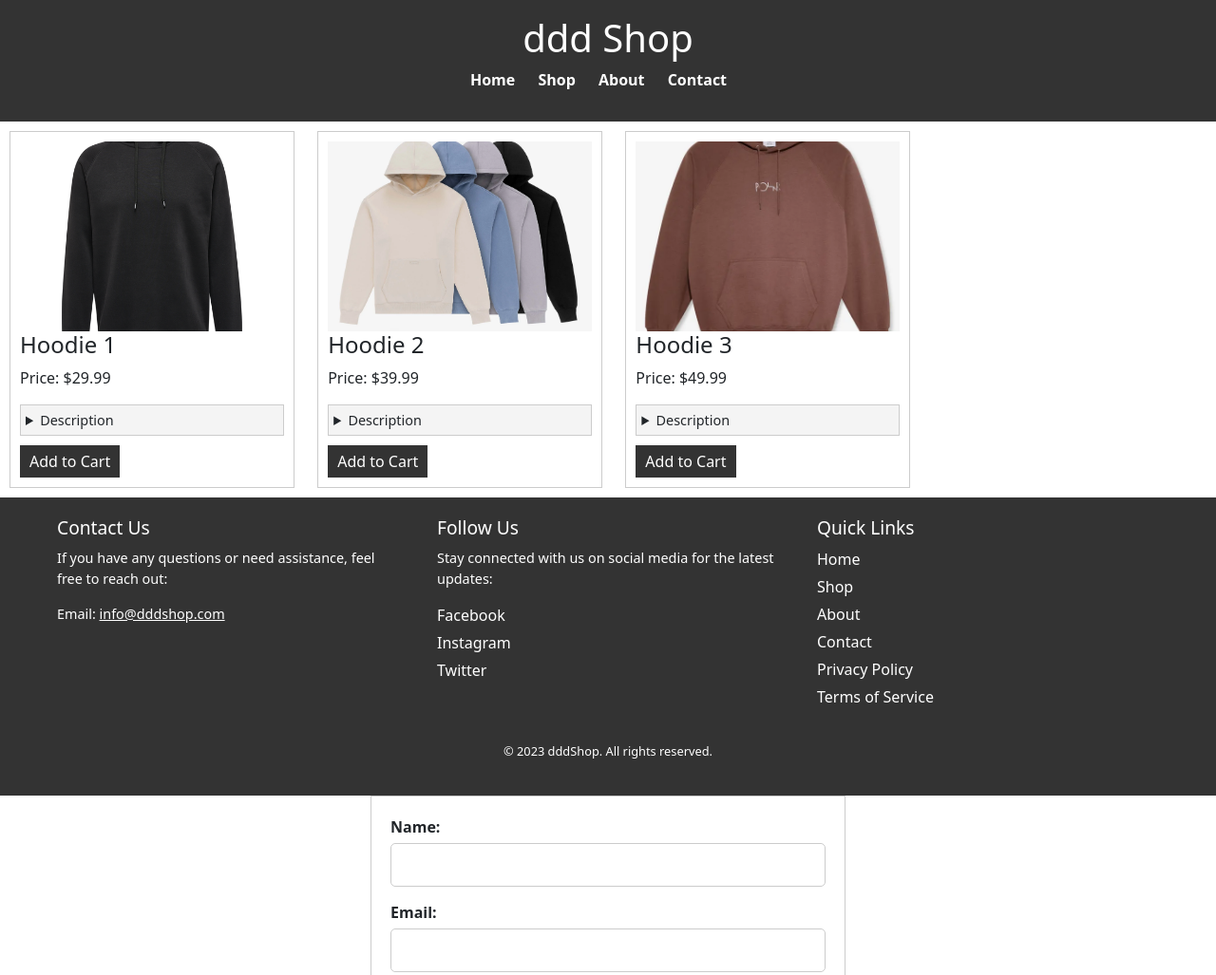
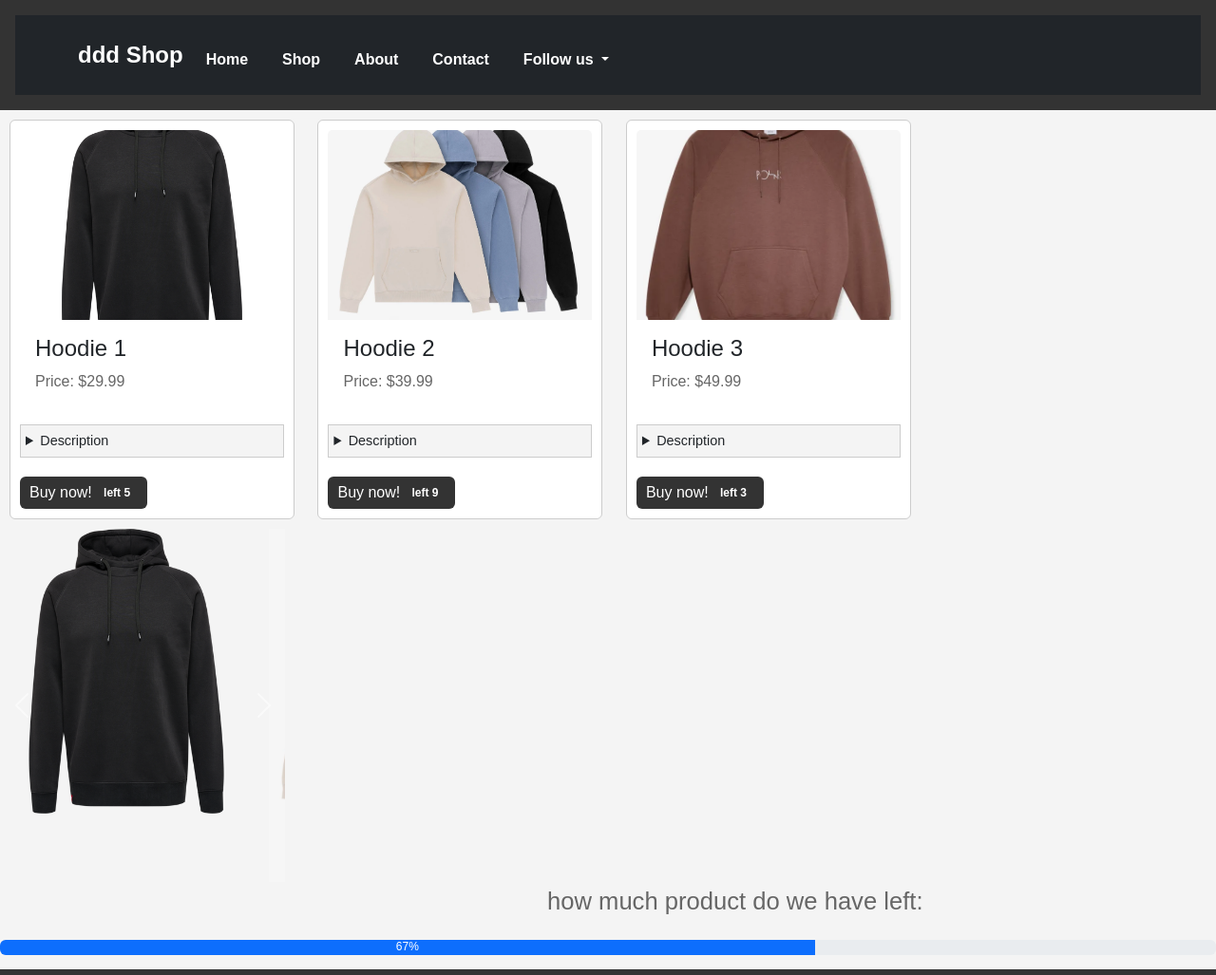
Before and after one commit to ZhumagaliDastan/ddd.github.io, a plain HTML site: page index.html in a window 1280 px wide. Shown: the top 1027 px of the page at 95% size. Drawn offline with nearby package versions, Linux system fonts and the light colour scheme.

Commit message:
Add files via upload

```diff
--- a/index.html
+++ b/index.html
@@ -3,70 +3,130 @@
 <head>
     <meta charset="UTF-8">
     <meta name="viewport" content="width=device-width, initial-scale=1.0">
+    <link href="https://cdn.jsdelivr.net/npm/bootstrap@5.3.2/dist/css/bootstrap.min.css" rel="stylesheet" integrity="sha384-T3c6CoIi6uLrA9TneNEoa7RxnatzjcDSCmG1MXxSR1GAsXEV/Dwwykc2MPK8M2HN" crossorigin="anonymous">
     <link rel="stylesheet" href="styles.css">
     <link rel="icon" href="favicon.ico" type="image/x-icon">
-    <link rel="stylesheet" href="https://cdn.jsdelivr.net/npm/bootstrap@5.3.0/dist/css/bootstrap.min.css">
-    <script src="https://cdn.jsdelivr.net/npm/bootstrap@5.3.0/dist/js/bootstrap.min.js"></script>
+    <script src="https://cdn.jsdelivr.net/npm/@popperjs/core@2.9.2/dist/umd/popper.min.js"></script>
+    <script src="https://cdn.jsdelivr.net/npm/bootstrap@5.0.1/dist/js/bootstrap.min.js" integrity="sha384-Atwg2Pkwv9vp0ygtn1JAojH0nYbwNJLPhwyoVbhoPwBhjQPR5VtM2+xf0Uwh9KtT" crossorigin="anonymous"></script>
+
     <title>ddd Shop</title>
 </head>
 <body>
     <header>
-        <h1>ddd Shop</h1>
-        <nav>
-            <ul>
-                <li><a href="#">Home</a></li>
-                <li><a href="#">Shop</a></li>
-                <li><a href="#">About</a></li>
-                <li><a href="#">Contact</a></li>
+        <nav class="navbar navbar-expand-lg navbar-dark bg-dark">
+           <div class="container">
+               <a class="navbar-brand" href="index.html">ddd Shop</a>
+               <button class="navbar-toggler" type="button" data-toggle="collapse" data-target="#navbarNav" aria-controls="navbarNav" aria-expanded="false" aria-label="Toggle navigation">
+                   <span class="navbar-toggler-icon"></span>
+               </button>
+               <div class="collapse navbar-collapse" id="navbarNav">
+                   <ul class="navbar-nav ml-auto">
+                       <li class="nav-item active">
+                           <a class="nav-link" href="index.html">Home</a>
+                       </li>
+                       <li class="nav-item">
+                           <a class="nav-link" href="shop.html">Shop</a>
+                       </li>
+                       <li class="nav-item">
+                           <a class="nav-link" href="about.html">About</a>
+                       </li>
+                       <li class="nav-item">
+                           <a class="nav-link" href="contact.html">Contact</a>
+                       </li>
+                       <li class="nav-item dropdown">
+                         <a class="nav-link dropdown-toggle" type="button" id="dropdownMenuButton1" data-bs-toggle="dropdown" aria-expanded="false">
+                             Follow us
+                         </a>
+                         <div class="dropdown-menu" aria-labelledby="navbarDropdown">
+                             <a class="dropdown-item" href="#">Instagram</a>
+                             <a class="dropdown-item" href="#">Facebook</a>
+                             <a class="dropdown-item" href="#">Twitter</a>
+                         </div>
+                     </li>
                    </ul>
+               </div>
+           </div>
         </nav>
     </header>
-
     <main>
-        <article class="product">
+        <article class="card">
             <figure>
-                <img src="hoodie1.jpg" alt="Hoodie 1">
-                <figcaption>
-                    <h2>Hoodie 1</h2>
-                    <p>Price: $29.99</p>
+                <img src="hoodie1.jpg" class="card-img-top" alt="Hoodie 1">
+                <figcaption class="card-body">
+                    <h2 class="card-title">Hoodie 1</h2>
+                    <p class="card-price">Price: $29.99</p>
                 </figcaption>
             </figure>
             <details>
                 <summary>Description</summary>
-                <p>This is a comfortable and stylish hoodie with a classic design. It's available in various sizes and colors to suit your style.</p>
+                <p class="card-text">This is a comfortable and stylish hoodie with a classic design. It's available in various sizes and colors to suit your style.</p>
             </details>
-            <button>Add to Cart</button>
+            <button type="button" class="btn btn-primary">
+              Buy now! <span class="badge badge-light">left 5</span>
+            </button>
+
         </article>
 
-	<article class="product">
+        <article class="card">
             <figure>
-            <img src="hoodie2.jpg" alt="Hoodie 2">
-            <figcaption>
-                <h2>Hoodie 2</h2>
-                <p>Price: $39.99</p>
+                <img src="hoodie2.jpg" class="card-img-top" alt="Hoodie 2">
+                <figcaption class="card-body">
+                    <h2 class="card-title">Hoodie 2</h2>
+                    <p class="card-price">Price: $39.99</p>
                 </figcaption>
             </figure>
             <details>
                 <summary>Description</summary>
-            <p>This hoodie features a trendy design with a hood and front pocket. It's perfect for casual wear and is available in various colors.</p>
+                <p class="card-text">This hoodie features a trendy design with a hood and front pocket. It's perfect for casual wear and is available in various colors.</p>
             </details>
-        <button>Add to Cart</button>
+            <button type="button" class="btn btn-primary">
+              Buy now! <span class="badge badge-light">left 9</span>
+            </button>
         </article>
 
-    <article class="product">
+        <article class="card">
             <figure>
-            <img src="hoodie3.jpg" alt="Hoodie 3">
-            <figcaption>
-                <h2>Hoodie 3</h2>
-                <p>Price: $49.99</p>
+                <img src="hoodie3.jpg" class="card-img-top" alt="Hoodie 3">
+                <figcaption class="card-body">
+                    <h2 class="card-title">Hoodie 3</h2>
+                    <p class="card-price">Price: $49.99</p>
                 </figcaption>
             </figure>
             <details>
                 <summary>Description</summary>
-            <p>This premium hoodie with specific print is made with high-quality materials and offers exceptional warmth and comfort. Available in limited quantities.</p>
+                <p class="card-text">This premium hoodie with specific print is made with high-quality materials and offers exceptional warmth and comfort. Available in limited quantities.</p>
             </details>
-        <button>Add to Cart</button>
+            <button type="button" class="btn btn-primary">
+              Buy now! <span class="badge badge-light">left 3</span>
+            </button>
         </article>
+
+        <div id="myCarousel" class="carousel slide" data-bs-ride="carousel">
+            <div class="carousel-inner">
+                <div class="carousel-item active">
+                    <img src="hoodie1.jpg" class="d-block w-100" alt="Carousel 1">
+                </div>
+                <div class="carousel-item">
+                    <img src="hoodie2.jpg" class="d-block w-100" alt="Carousel 2">
+                </div>
+                <div class="carousel-item">
+                    <img src="hoodie3.jpg" class="d-block w-100" alt="Carousel 3">
+                </div>
+            </div>
+            <a class="carousel-control-prev" href="#myCarousel" role="button" data-bs-slide="prev">
+                <span class="carousel-control-prev-icon" aria-hidden="true"></span>
+                <span class="visually-hidden">Previous</span>
+            </a>
+            <a class="carousel-control-next" href="#myCarousel" role="button" data-bs-slide="next">
+                <span class="carousel-control-next-icon" aria-hidden="true"></span>
+                <span class="visually-hidden">Next</span>
+            </a>
+        </div>
+
+      <p class="progress-p">how much product do we have left:</p>
+      <div class="progress">
+        <div class="progress-bar" role="progressbar" style="width: 67%;" aria-valuenow="67" aria-valuemin="0" aria-valuemax="100">67%</div>
+      </div>
 
     </main>
 
@@ -90,14 +150,14 @@
 
             <div class="footer-section links">
                 <h3>Quick Links</h3>
+                <nav>
                     <ul>
-                    <li><a href="#">Home</a></li>
-                    <li><a href="#">Shop</a></li>
-                    <li><a href="#">About</a></li>
+                        <li><a href="index.html">Home</a></li>
+                        <li><a href="shop.html">Shop</a></li>
+                        <li><a href="about.html">About</a></li>
                         <li><a href="#">Contact</a></li>
-                    <li><a href="#">Privacy Policy</a></li>
-                    <li><a href="#">Terms of Service</a></li>
                     </ul>
+                </nav>
             </div>
         </div>
 
@@ -105,48 +165,5 @@
             <p>&copy; 2023 dddShop. All rights reserved.</p>
         </div>
     </footer>
-
-
-    <form action="#" method="post">
-        <label for="name">Name:</label>
-        <input type="text" id="name" name="name" required>
-
-        <label for="email">Email:</label>
-        <input type="email" id="email" name="email" required>
-
-        <label for="message">Message:</label>
-        <textarea id="message" name="message" rows="4" required></textarea>
-
-        <button type="submit">Submit</button>
-    </form>
-
-
-    <table>
-        <caption>Product Details</caption>
-        <thead>
-            <tr>
-                <th>Product</th>
-                <th>Price</th>
-                <th>Availability</th>
-            </tr>
-        </thead>
-        <tbody>
-            <tr>
-                <td>Hoodie 1</td>
-                <td>$29.99</td>
-                <td>In Stock</td>
-            </tr>
-            <tr>
-                <td>Hoodie 2</td>
-                <td>$39.99</td>
-                <td>In Stock</td>
-            </tr>
-	    <tr>
-                <td>Hoodie 3</td>
-                <td>$39.99</td>
-                <td>out stock</td>
-            </tr>
-        </tbody>
-    </table>
 </body>
 </html>
--- a/styles.css
+++ b/styles.css
@@ -2,6 +2,20 @@
 body, h1, h2, h3, p, ul, li {
     margin: 0;
     padding: 0;
+}
+
+
+h2 {
+    font-size: 1.5rem;
+    color: #333;
+    margin-bottom: 10px;
+}
+
+/* CSS for Contact Us Paragraph */
+p {
+    font-size: 1rem;
+    color: #666;
+    margin-bottom: 20px;
 }
 
 /* Global styles */
@@ -35,57 +49,14 @@ nav a {
     font-weight: bold;
 }
 
-/* Product listing styles */
-.main {
-    margin: 20px;
-}
 
-.product {
-    background-color: #fff;
-    border: 1px solid #ccc;
-    margin: 10px;
-    padding: 10px;
-    display: inline-block;
-    width: 300px;
-}
-
-.product img {
-    width: 100%;
-    max-height: 200px;
-    object-fit: cover;
-}
-
-.product h2 {
-    font-size: 1.5rem;
-}
-
-.product p {
-    margin: 0;
-}
-
-.product details {
-    margin-top: 10px;
-    font-size: 0.9rem;
-    background-color: #f4f4f4;
-    padding: 5px;
-    border: 1px solid #ccc;
-}
-
-.product button {
-    display: block;
-    margin-top: 10px;
-    background-color: #333;
-    color: #fff;
-    border: none;
-    padding: 5px 10px;
-    cursor: pointer;
-}
 
 /* Footer styles */
 footer {
     background-color: #333;
     color: #fff;
     padding: 20px 0;
+    margin-top: 15px;
 }
 
 .footer-content {
@@ -183,6 +154,7 @@ table {
     margin: 20px;
     max-width: 800px;
     margin: 0 auto;
+    margin-top: 30px;
 }
 
 table caption {
@@ -205,3 +177,100 @@ a {
 a:hover {
     text-decoration: underline;
 }
+
+/* Navbar styles */
+.navbar {
+    background-color: #333;
+    color: #fff;
+    padding: 1rem 0; /* Adjust padding as needed */
+}
+
+.navbar-brand {
+    font-size: 1.5rem; /* Adjust font size as needed */
+    font-weight: bold;
+}
+
+.navbar-toggler-icon {
+    color: #fff;
+}
+
+.navbar-nav {
+    margin-top: 10px; /* Adjust margin as needed */
+}
+
+.nav-item {
+    margin-right: 20px;
+}
+
+.nav-link {
+    text-decoration: none;
+    color: #fff;
+    font-weight: bold;
+    transition: color 0.3s; /* Smooth color transition on hover */
+}
+
+.nav-link:hover {
+    color: #ccc; /* Change color on hover as desired */
+}
+
+/* card listing styles */
+.main {
+    margin: 20px;
+}
+
+.card {
+    background-color: #fff;
+    border: 1px solid #ccc;
+    margin: 10px;
+    padding: 10px;
+    display: inline-block;
+    width: 300px;
+    vertical-align: top;
+}
+
+.card img {
+    width: 100%;
+    max-height: 200px;
+    object-fit: cover;
+}
+
+.card h2 {
+    font-size: 1.5rem;
+}
+
+.card p {
+    margin: 0;
+}
+
+.card details {
+    margin-top: 10px;
+    font-size: 0.9rem;
+    background-color: #f4f4f4;
+    padding: 5px;
+    border: 1px solid #ccc;
+}
+
+.card button {
+    display: block;
+    margin-top: 20px;
+    background-color: #333;
+    color: #fff;
+    border: none;
+    padding: 5px 10px;
+    cursor: pointer;
+}
+
+#myCarousel {
+    width: 300px;
+    align: center;
+}
+
+
+/* progress bar styles */
+.progress {
+  margin-top: auto;
+}
+
+.progress-p {
+  font-size: 1.6rem;
+  margin-left: 45%;
```
Also changed, not shown: about.html (added, +80 -0 lines), contact.html (added, +100 -0 lines), shop.html (added, +117 -0 lines), wireframe.jpg (added). Lines whose indentation alone changed are shown as unchanged.
